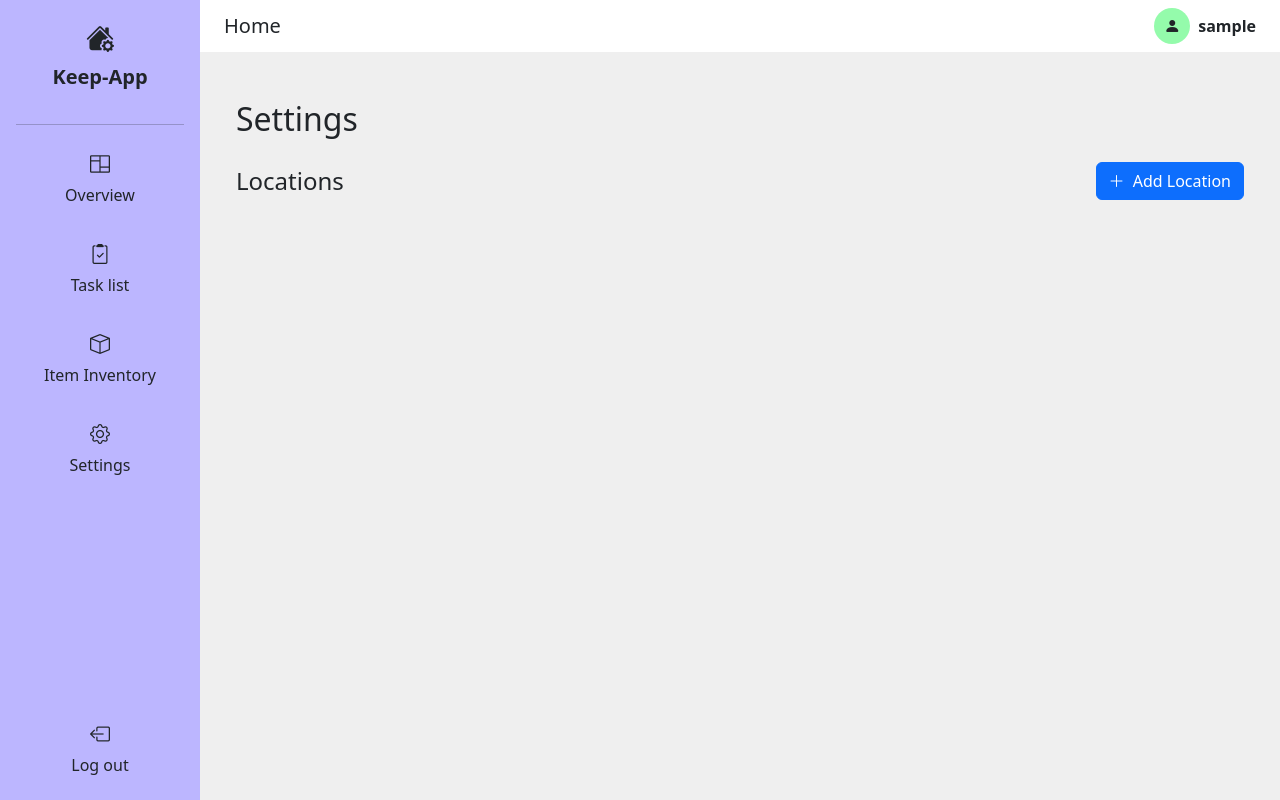
After one commit to orma5/household, a Django app: page /settings/ in a window 1280 px wide. The commit adds this page. Run offline with Django 5.2, Linux system fonts and the light colour scheme; the visitor is signed in with stand-in values (Sample User, id 1); data that the repository does not hold is empty.

Commit message:
add crud for locations via settings menu

```diff
--- a/static/css/colors.css
+++ b/static/css/colors.css
@@ -7,7 +7,7 @@
   --red-color: #ec625d;
 }
 
-.badge-status-active {
+.badge-status-active .card-border-primary {
   background-color: var(--green-color);
   color: white;
 }
@@ -31,3 +31,8 @@
   background-color: var(--turquise-color);
   color: white;
 }
+
+.badge-default-location {
+  background-color: var(--purple-color);
+  color: black;
+}
--- /dev/null
+++ b/templates/components/_location_form.html
@@ -0,0 +1,10 @@
+{# components/_location_form.html #}
+{% for field in form %}
+  <div class="mb-3">
+    <label for="{{ field.id_for_label }}" class="form-label">{{ field.label }}</label>
+    {{ field }}
+    {% if field.errors %}
+      <div class="text-danger small">{{ field.errors|join:', ' }}</div>
+    {% endif %}
+  </div>
+{% endfor %}
--- a/templates/components/_mobile-sidebar.html
+++ b/templates/components/_mobile-sidebar.html
@@ -35,7 +35,7 @@
             </a>
           </li>
           <li class="nav-item mb-3">
-            <a href="#" class="nav-link text-dark d-flex flex-column align-items-center">
+            <a href="{% url 'settings-view' %}" class="nav-link text-dark d-flex flex-column align-items-center">
               <i class="bi bi-gear fs-5"></i>
               <span class="mt-1">Settings</span>
             </a>
--- a/templates/components/_sidebar.html
+++ b/templates/components/_sidebar.html
@@ -30,7 +30,7 @@
       </a>
     </li>
     <li class="nav-item mb-3">
-      <a href="#" class="nav-link text-dark d-flex flex-column align-items-center">
+      <a href="{% url 'settings-view' %}" class="nav-link text-dark d-flex flex-column align-items-center">
         <i class="bi bi-gear fs-5"></i>
         <span class="mt-1">Settings</span>
       </a>
--- /dev/null
+++ b/templates/settings.html
@@ -0,0 +1,102 @@
+{% extends 'base.html' %}
+
+{% with page_title='Settings' %}
+  {% block content %}
+    <div class="container mt-4">
+      <h2 class="mb-4">Settings</h2>
+
+      <!-- Location Management Section -->
+      <div class="mb-5">
+        <div class="d-flex justify-content-between align-items-center mb-3">
+          <h4 class="mb-0">Locations</h4>
+          <a href="#" class="btn btn-primary" data-bs-toggle="modal" data-bs-target="#createLocationModal"><i class="bi bi-plus-lg me-1"></i> Add Location</a>
+        </div>
+
+        <div class="row">
+          {% for location in locations %}
+            <div class="col-12 col-md-6 col-lg-4 mb-3">
+              <div class="card shadow-sm h-100">
+                <div class="card-body">
+                  <div class="d-flex justify-content-between align-items-start">
+                    <div>
+                      <h5 class="card-title mb-1">
+                        {{ location.name }}
+                        {% if location.default %}
+                          <span class="badge badge-default-location ms-2">Default</span>
+                        {% endif %}
+                      </h5>
+                      {% if location.city or location.country_code %}
+                        <p class="text-muted small mb-0">
+                          {{ location.city }}{% if location.city and location.country_code %}, {% endif %}{{ location.country_code }}
+                        </p>
+                      {% endif %}
+                    </div>
+                    <div class="d-flex flex-column align-items-end gap-2">
+                      <a href="#" class="btn btn-sm btn-outline-primary" data-bs-toggle="modal" data-bs-target="#editLocationModal{{ location.id }}"><i class="bi bi-pencil"></i></a>
+                      {% if not location.default %}
+                        <button type="button" class="btn btn-sm btn-outline-danger" title="Delete location" data-bs-toggle="modal" data-bs-target="#confirmDeleteLocationModal{{ location.id }}"><i class="bi bi-trash"></i></button>
+                      {% endif %}
+                    </div>
+                  </div>
+
+                  {% if location.address %}
+                    <p class="mt-2 mb-0 text-muted small">{{ location.address }}</p>
+                  {% endif %}
+
+                  {% if location.zip_code %}
+                    <p class="mb-0 text-muted small">{{ location.zip_code }}</p>
+                  {% endif %}
+                </div>
+              </div>
+            </div>
+
+            {# Edit Location Modal #}
+            <div class="modal fade" id="editLocationModal{{ location.id }}" tabindex="-1" aria-labelledby="editLocationLabel{{ location.id }}" aria-hidden="true">
+              <div class="modal-dialog">
+                <div class="modal-content">
+                  <form method="POST" action="{% url 'location-update' location.id %}">
+                    {% csrf_token %}
+                    <div class="modal-header">
+                      <h5 class="modal-title" id="editLocationLabel{{ location.id }}">Edit Location</h5>
+                      <button type="button" class="btn-close" data-bs-dismiss="modal" aria-label="Close"></button>
+                    </div>
+                    <div class="modal-body">
+                      {% include 'components/_location_form.html' with form=location.form %}
+                    </div>
+                    <div class="modal-footer">
+                      <button type="submit" class="btn btn-primary">Save</button>
+                      <button type="button" class="btn btn-secondary" data-bs-dismiss="modal">Cancel</button>
+                    </div>
+                  </form>
+                </div>
+              </div>
+            </div>
+            {% include 'components/_location_delete_confirm_modal.html' with location=location %}
+          {% endfor %}
+        </div>
+      </div>
+
+      {# Create Location Modal #}
+      <div class="modal fade" id="createLocationModal" tabindex="-1" aria-labelledby="createLocationLabel" aria-hidden="true">
+        <div class="modal-dialog">
+          <div class="modal-content">
+            <form method="POST" action="{% url 'location-create' %}">
+              {% csrf_token %}
+              <div class="modal-header">
+                <h5 class="modal-title" id="createLocationLabel">Add New Location</h5>
+                <button type="button" class="btn-close" data-bs-dismiss="modal" aria-label="Close"></button>
+              </div>
+              <div class="modal-body">
+                {% include 'components/_location_form.html' with form=form %}
+              </div>
+              <div class="modal-footer">
+                <button type="submit" class="btn btn-primary">Create</button>
+                <button type="button" class="btn btn-secondary" data-bs-dismiss="modal">Cancel</button>
+              </div>
+            </form>
+          </div>
+        </div>
+      </div>
+    </div>
+  {% endblock %}
+{% endwith %}
--- a/upkeep/forms.py
+++ b/upkeep/forms.py
@@ -1,8 +1,29 @@
 # inventory/forms.py
 
 from django import forms
-from .models import Item
+from .models import Item, Location
 import datetime
+
+
+class LocationForm(forms.ModelForm):
+    class Meta:
+        model = Location
+        fields = [
+            "name",
+            "address",
+            "zip_code",
+            "city",
+            "country_code",
+        ]
+        widgets = {
+            "name": forms.TextInput(attrs={"class": "form-control"}),
+            "address": forms.TextInput(attrs={"class": "form-control"}),
+            "zip_code": forms.TextInput(attrs={"class": "form-control"}),
+            "city": forms.TextInput(attrs={"class": "form-control"}),
+            "country_code": forms.TextInput(
+                attrs={"class": "form-control", "maxlength": 2}
+            ),
+        }
 
 
 class ItemForm(forms.ModelForm):
--- a/upkeep/models.py
+++ b/upkeep/models.py
@@ -14,6 +14,7 @@ class Location(BaseModel):
     user = models.ForeignKey(
         settings.AUTH_USER_MODEL, on_delete=models.CASCADE, related_name="locations"
     )
+    default = models.BooleanField(default=False)
 
     class Meta:
         verbose_name_plural = "Locations"
--- a/upkeep/urls.py
+++ b/upkeep/urls.py
@@ -8,4 +8,8 @@ urlpatterns = [
     path("items/<int:pk>/delete/", views.item_delete, name="item-delete"),
     path("items/<int:pk>/update/", views.item_update, name="item-update"),
     path("items/<int:pk>/archive/", views.item_archive, name="item-archive"),
+    path("settings/", views.settings_view, name="settings-view"),
+    path("locations/create/", views.location_create, name="location-create"),
+    path("locations/<int:pk>/delete/", views.location_delete, name="location-delete"),
+    path("locations/<int:pk>/update/", views.location_update, name="location-update"),
 ]
--- a/upkeep/views.py
+++ b/upkeep/views.py
@@ -5,7 +5,76 @@ from .models import Task, Item, Location
 from django.contrib.auth.decorators import login_required
 from django.shortcuts import get_object_or_404, render, redirect
 from django.contrib import messages
-from .forms import ItemForm
+from .forms import ItemForm, LocationForm
+
+
+@login_required
+def settings_view(request):
+    user = request.user
+    locations = Location.objects.filter(user=user).order_by("-default", "name")
+
+    # Attach a form to each location for editing
+    for loc in locations:
+        loc.form = LocationForm(instance=loc)
+
+    form = LocationForm()  # Empty form for creation
+
+    return render(
+        request,
+        "settings.html",
+        {
+            "locations": locations,
+            "form": form,
+        },
+    )
+
+
+@login_required
+def location_delete(request, pk):
+    location = get_object_or_404(Location, pk=pk, user=request.user)
+
+    if location.default:
+        messages.error(request, "The default location cannot be deleted.")
+        return redirect("settings-view")
+
+    if request.method == "POST":
+        location.delete()
+        messages.success(
+            request, f"Location '{location.name}' was deleted successfully."
+        )
+        return redirect("settings-view")
+
+
+@login_required
+def location_create(request):
+    if request.method == "POST":
+        form = LocationForm(request.POST)
+        if form.is_valid():
+            location = form.save(commit=False)
+            location.user = request.user
+            location.default = False  # just to be explicit
+            location.save()
+            messages.success(request, f"Location '{location.name}' created.")
+            return redirect("settings-view")
+    else:
+        form = LocationForm()
+    return render(request, "location_form.html", {"form": form})
+
+
+@login_required
+def location_update(request, pk):
+    location = get_object_or_404(Location, pk=pk, user=request.user)
+
+    if request.method == "POST":
+        form = LocationForm(request.POST, instance=location)
+        if form.is_valid():
+            form.save()
+            messages.success(request, f"Location '{location.name}' updated.")
+            return redirect("settings-view")
+    else:
+        form = LocationForm(instance=location)
+
+    return render(request, "location_form.html", {"form": form})
 
 
 @login_required
```
Also changed, not shown: templates/components/_location_delete_confirm_modal.html (added, +20 -0 lines), upkeep/migrations/0006_location_default.py (added).
